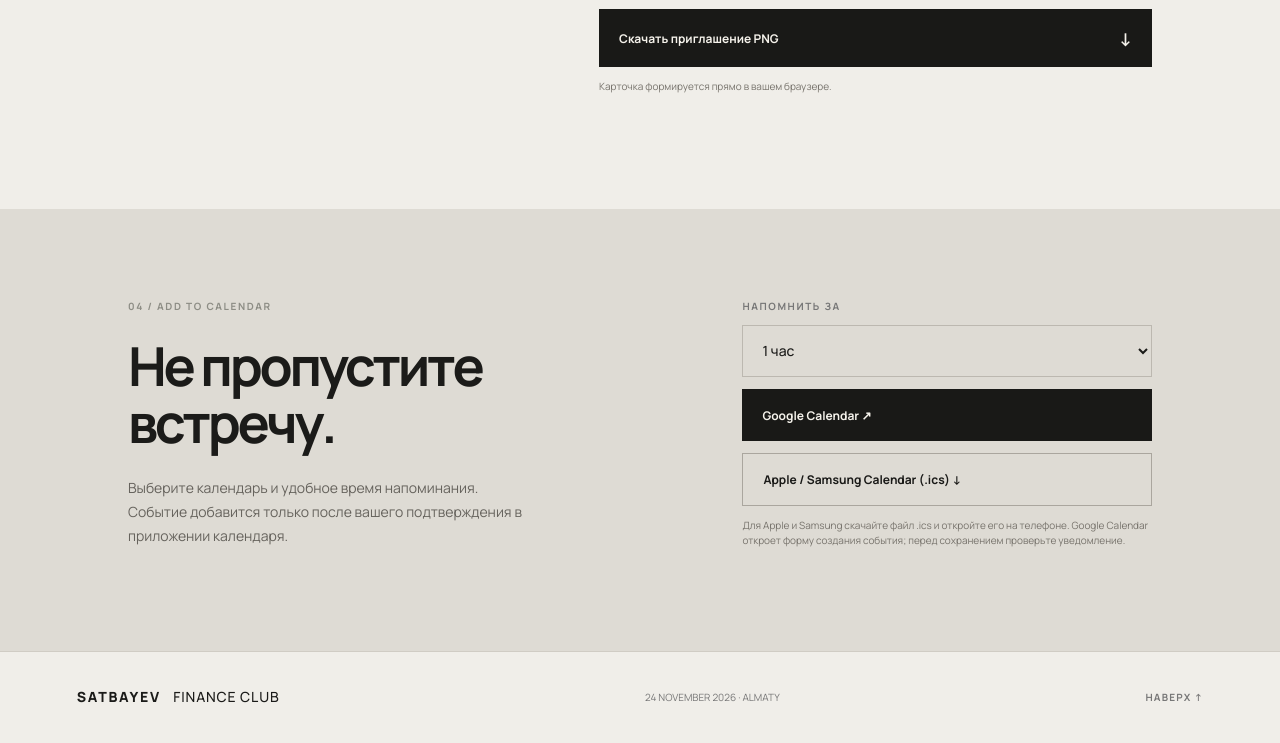
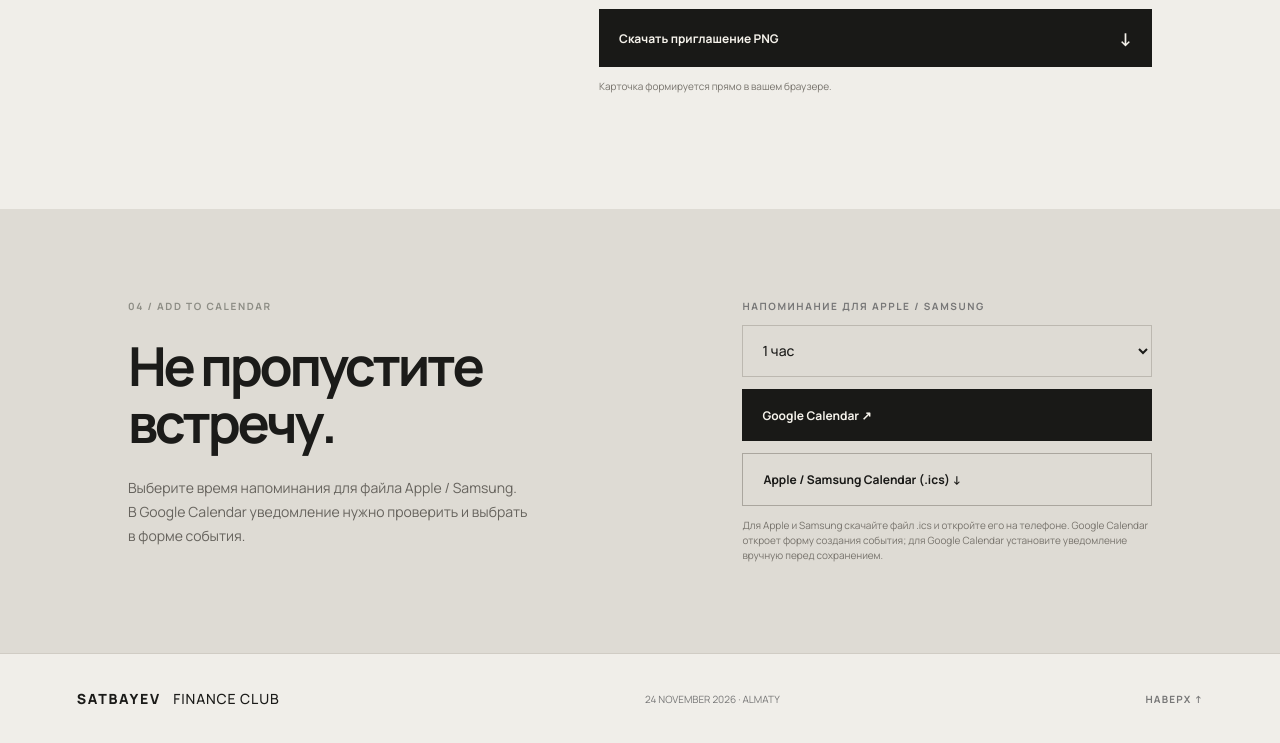
Before and after one commit to amrkyxc/startup-open-culture-lecture, a plain HTML site: page index.html in a window 1280 px wide. Shown: the part 2876-3619 px from the top of the page. Drawn offline with Linux system fonts and the light colour scheme.

Commit message:
Clarify calendar reminder behavior

```diff
--- a/index.html
+++ b/index.html
@@ -26,7 +26,7 @@
 <div class="invite-tool"><label for="guest-name">ИМЯ НА ПРИГЛАШЕНИИ</label><input id="guest-name" type="text" maxlength="36" placeholder="Например, Амир" autocomplete="name">
 <div class="invite-preview"><div class="invite-top"><span>SATBAYEV FINANCE CLUB</span><span>№ 24.11.26</span></div><div class="invite-main"><span class="invite-small">YOU ARE INVITED</span><h3>Стартап-культура<br>среди молодёжи</h3><p>Между предпринимательскими амбициями и экономической реальностью</p></div><div class="invite-bottom"><div><span>GUEST</span><strong id="preview-name">YOUR NAME</strong></div><div><span>DATE / TIME</span><strong>24 NOV · 18:30</strong></div><div><span>LOCATION</span><strong>SATBAYEV UNIVERSITY</strong></div></div><div class="invite-mark">SF</div></div>
 <button class="button button-dark" id="download-card" type="button">Скачать приглашение PNG <span>↓</span></button><p class="microcopy">Карточка формируется прямо в вашем браузере.</p></div></section>
-<section class="calendar-section"><div><p class="eyebrow">04 / ADD TO CALENDAR</p><h2>Не пропустите встречу.</h2><p>Выберите календарь и удобное время напоминания. Событие добавится только после вашего подтверждения в приложении календаря.</p></div><div class="calendar-controls"><label for="reminder">НАПОМНИТЬ ЗА</label><select id="reminder"><option value="15">15 минут</option><option value="30">30 минут</option><option value="60" selected>1 час</option><option value="120">2 часа</option><option value="1440">1 день</option></select><a class="button button-dark" id="google-calendar" href="#" target="_blank" rel="noopener noreferrer">Google Calendar ↗</a><button class="button button-outline" id="download-ics" type="button">Apple / Samsung Calendar (.ics) ↓</button><p class="microcopy">Для Apple и Samsung скачайте файл .ics и откройте его на телефоне. Google Calendar откроет форму создания события; перед сохранением проверьте уведомление.</p></div></section>
+<section class="calendar-section"><div><p class="eyebrow">04 / ADD TO CALENDAR</p><h2>Не пропустите встречу.</h2><p>Выберите время напоминания для файла Apple / Samsung. В Google Calendar уведомление нужно проверить и выбрать в форме события.</p></div><div class="calendar-controls"><label for="reminder">НАПОМИНАНИЕ ДЛЯ APPLE / SAMSUNG</label><select id="reminder"><option value="15">15 минут</option><option value="30">30 минут</option><option value="60" selected>1 час</option><option value="120">2 часа</option><option value="1440">1 день</option></select><a class="button button-dark" id="google-calendar" href="#" target="_blank" rel="noopener noreferrer">Google Calendar ↗</a><button class="button button-outline" id="download-ics" type="button">Apple / Samsung Calendar (.ics) ↓</button><p class="microcopy">Для Apple и Samsung скачайте файл .ics и откройте его на телефоне. Google Calendar откроет форму создания события; для Google Calendar установите уведомление вручную перед сохранением.</p></div></section>
 </main><footer><a class="brand" href="#">SATBAYEV <span>FINANCE CLUB</span></a><span>24 NOVEMBER 2026 · ALMATY</span><a href="#" class="back-top">НАВЕРХ ↑</a></footer>
 <script src="script.js"></script>
 </body></html>
```
